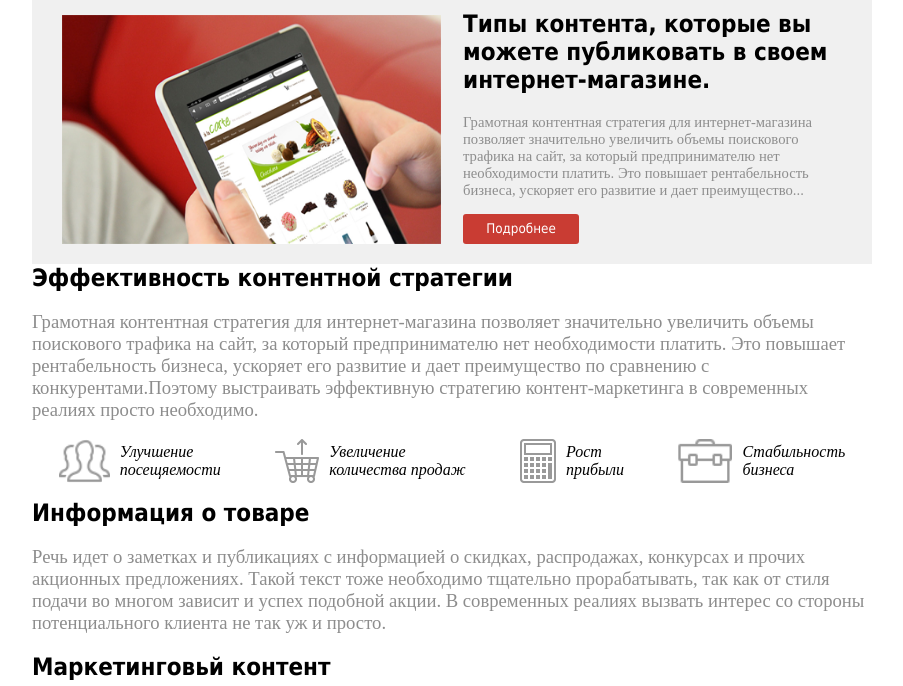
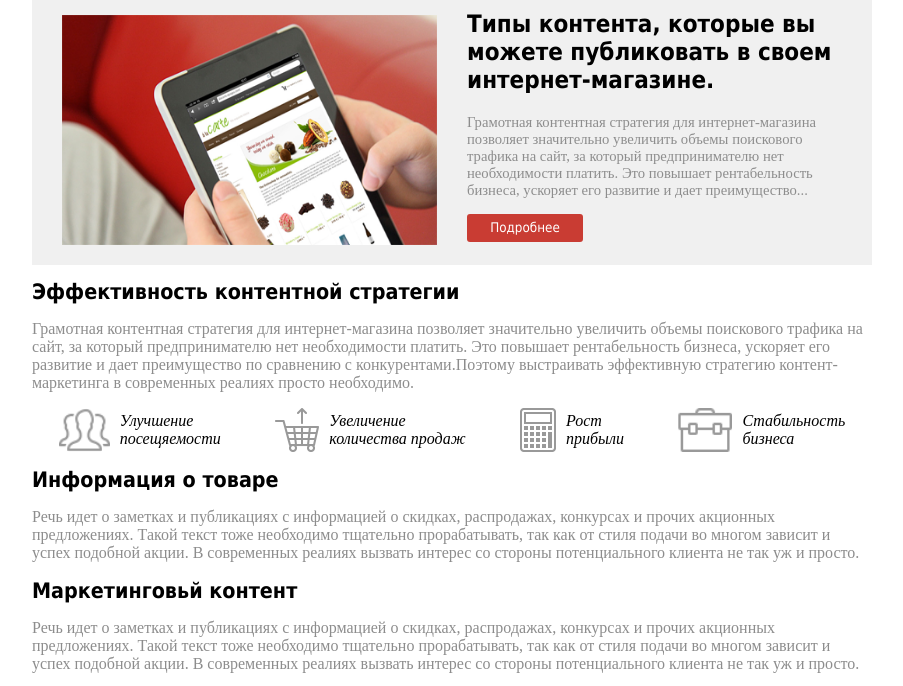
Before and after one commit to MarikKV/TestPage, a website: page index.html in a window 1280 px wide. Shown: the part 85-771 px from the top of the page, without its empty margins (188-1091 px from the left). Drawn offline with Linux system fonts and the light colour scheme.

Commit message:
small fixes

```diff
--- a/index.html
+++ b/index.html
@@ -13,7 +13,7 @@
 
         <div class="header">
             <div class="header-logo">
-                <img src='src/images/logo.png'>
+                <img src='src/images/Logo.png'>
             </div>
 
             <div class="header-menu">
--- a/src/css/articles.css
+++ b/src/css/articles.css
@@ -1,9 +1,9 @@
 .articles-article>h1{
-    font-size: 18pt;
+    font-size: 16pt;
     font-family: Tahoma;
 }
 .articles-article>p{
-    font-size: 14pt;
+    font-size: 12pt;
     font-family: 'Times New Roman';
     color: #8d8d8d;
 }
--- a/src/css/header.css
+++ b/src/css/header.css
@@ -32,3 +32,6 @@
     font-weight: bold;
     color: black;
 }
+.header-menu>ul>li>a:hover{
+    color:red;
+}
--- a/src/css/main-block.css
+++ b/src/css/main-block.css
@@ -1,26 +1,25 @@
 .main-block{
-    height: 269px;
+    height: 270px;
     background-color: #f0f0f0;
     box-sizing: border-box;
     padding: 20px 30px;
-    float: left;
+    display: flex;
 }
 .main-block-foto, .main-block-info{
+    display: flex;
+    flex-direction: row;
     width: 50%;
     height: 100%;
-    float: left;
-    box-sizing: border-box;
 }
 .main-block-foto>img{
     width: 100%;
     height: 100%;
 }
 .main-block-foto{
-    padding-right: 11px;
+    margin-right: 15px;
 }
 .main-block-info{
-    padding-left: 11px;
-    float: left;
+    margin-left: 15px;
 }
 .main-block-info-text>h2{
     font-family: Tahoma;
@@ -38,6 +37,11 @@
     border: 0;
     border-radius: 3px;
     width: 116px;
-    height: 30px;
+    height: 28px;
     color: white;
 }
+.main-block-info-text>button:hover{
+    background-color: #cc5850;
+    color: rgb(243, 243, 207);
+    cursor: pointer;
+}
```
Also changed, not shown: build/css/style.css.
